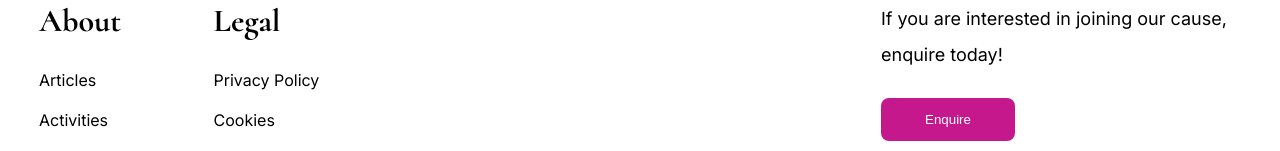
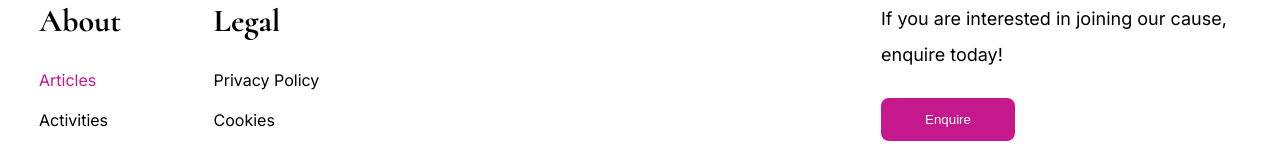
Before and after one commit to KunalP99/six-adepts-pma, a Next.js app: page / in a window 1280 px wide. In both pictures the pointer is over the link 67 px from the left and 3672 px from the top of the page. Shown: the part 3593-3744 px from the top of the page. Built offline with nearby package versions, Linux system fonts and the light colour scheme.

Commit message:
feat(footer): add hover colour

```diff
--- a/components/Footer/footer.module.scss
+++ b/components/Footer/footer.module.scss
@@ -24,6 +24,14 @@
           display: flex;
           flex-direction: column;
           gap: 20px;
+
+          li {
+            a {
+              &:hover {
+                color: $primary-colour;
+              }
+            }
+          }
         }
       }
     }
```
